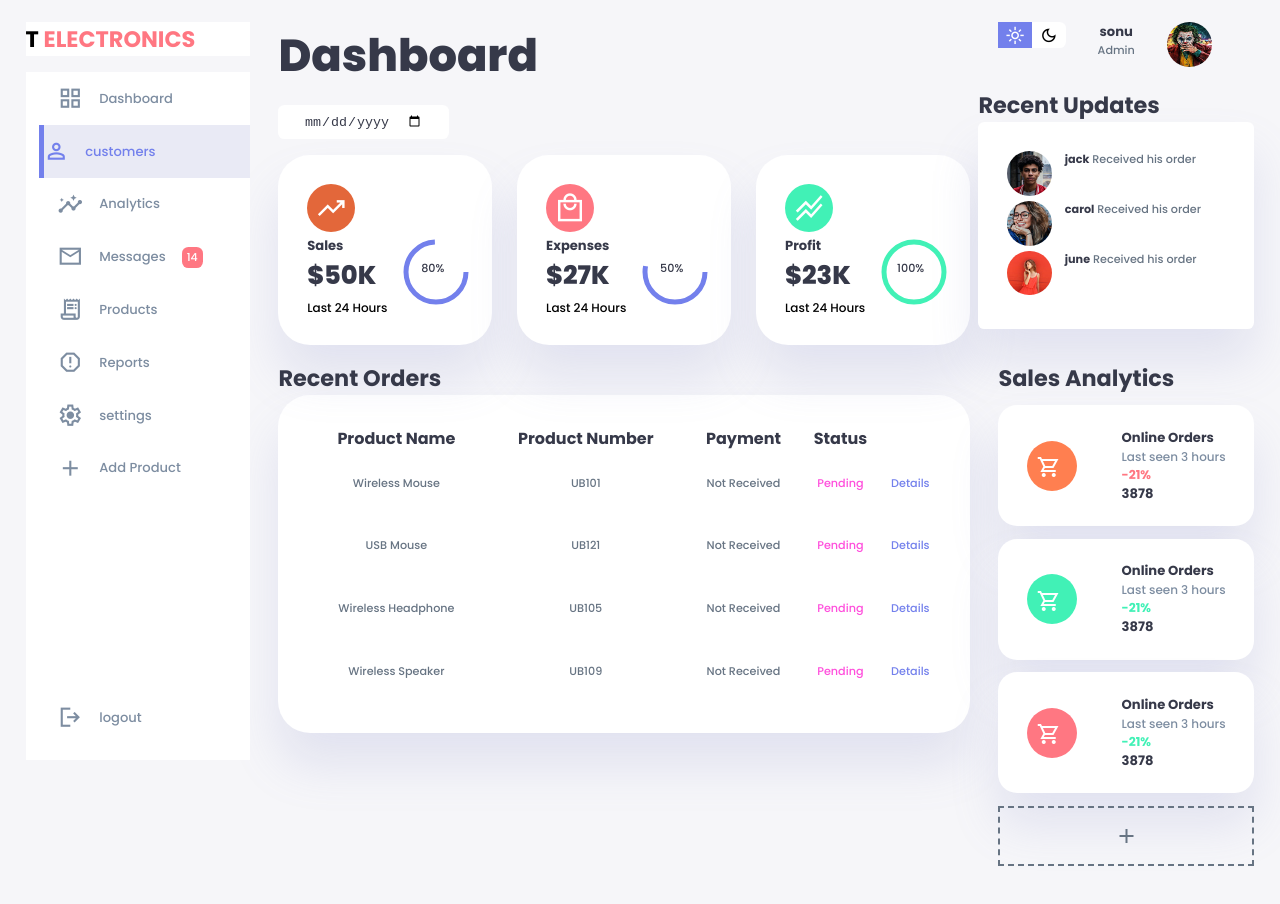
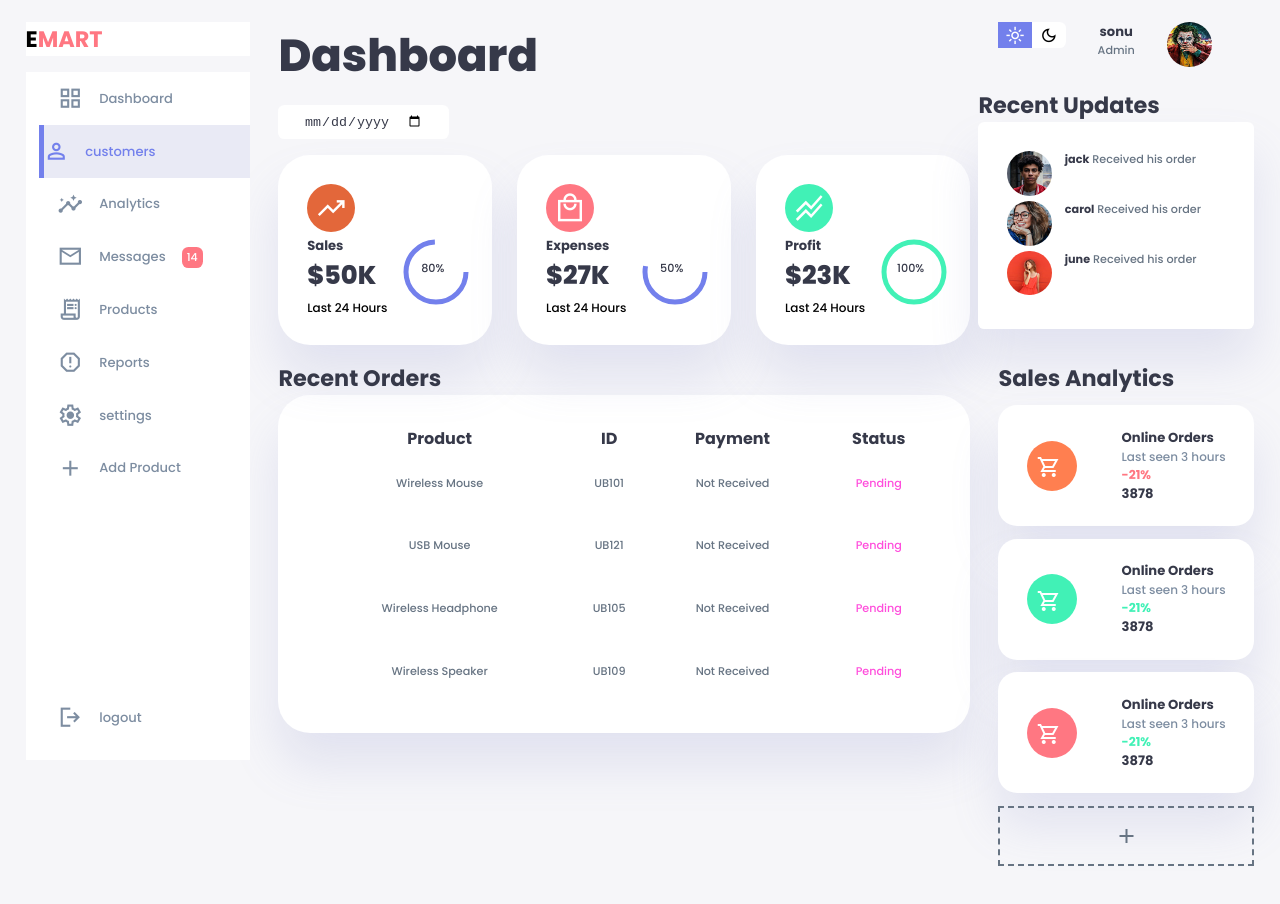
Before and after one commit to iamrealsonu/Admin-dashboard, a plain HTML site: page index.html in a window 1280 px wide. Drawn offline with nearby package versions, Linux system fonts and the light colour scheme.

Commit message:
logo changed

```diff
--- a/index.html
+++ b/index.html
@@ -21,7 +21,7 @@
             <!-- top part start -->
             <div class="top">
                 <div class="logo">
-                    <h2>T <span class="danger">ELECTRONICS</span> </h2>
+                    <h2>E<span class="danger">MART</span> </h2>
                 </div>
                 <div class="close" id="closeBtn">
                     <span class="material-symbols-sharp">
@@ -176,8 +176,8 @@
                 <table>
                     <thead>
                         <tr>
-                            <th>Product Name</th>
-                            <th>Product Number</th>
+                            <th>Product</th>
+                            <th>ID</th>
                             <th>Payment</th>
                             <th>Status</th>
                         </tr>
@@ -188,28 +188,24 @@
                             <td>UB101</td>
                             <td>Not Received</td>
                             <td class="warning">Pending</td>
-                            <td class="primary">Details</td>
                         </tr>
                         <tr>
                             <td>USB Mouse</td>
                             <td>UB121</td>
                             <td>Not Received</td>
                             <td class="warning">Pending</td>
-                            <td class="primary">Details</td>
                         </tr>
                         <tr>
                             <td>Wireless Headphone</td>
                             <td>UB105</td>
                             <td>Not Received</td>
                             <td class="warning">Pending</td>
-                            <td class="primary">Details</td>
                         </tr>
                         <tr>
                             <td>Wireless Speaker</td>
                             <td>UB109</td>
                             <td>Not Received</td>
                             <td class="warning">Pending</td>
-                            <td class="primary">Details</td>
                         </tr>
                     </tbody>
                 </table>
```
